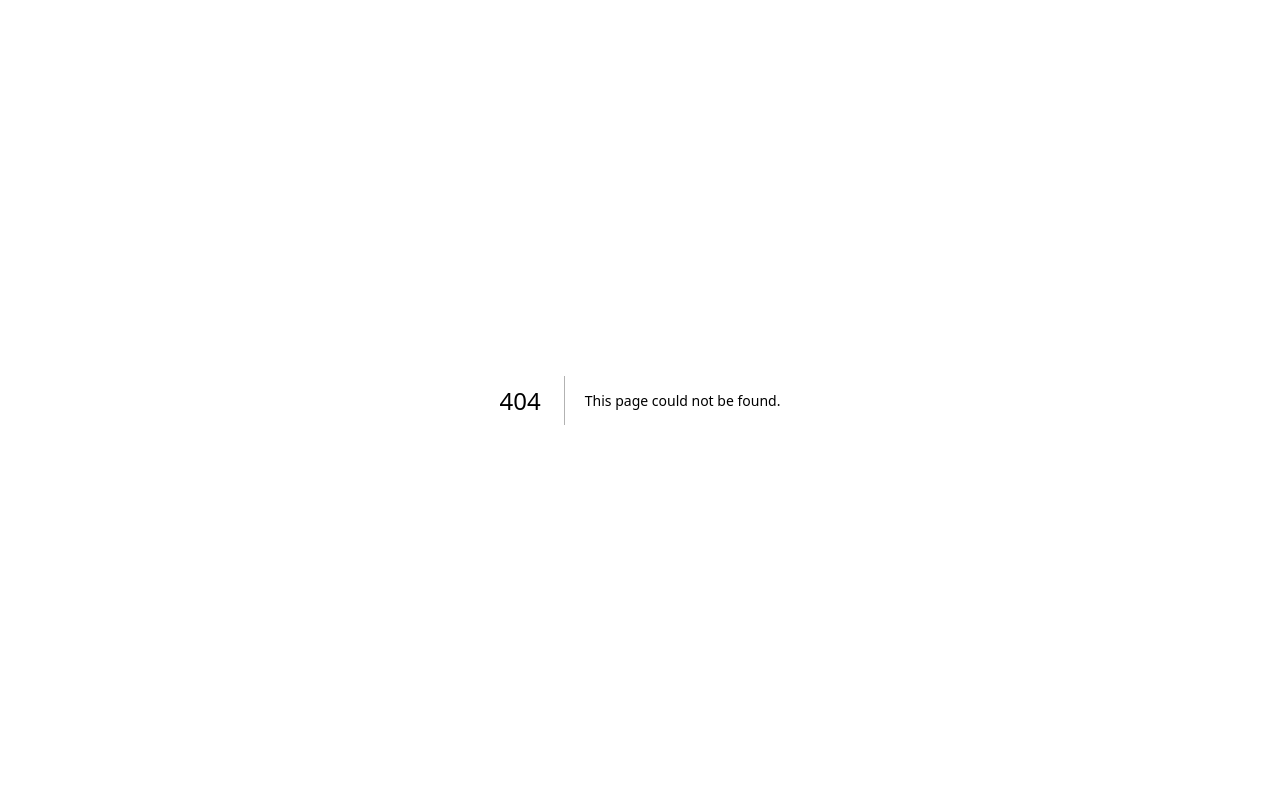
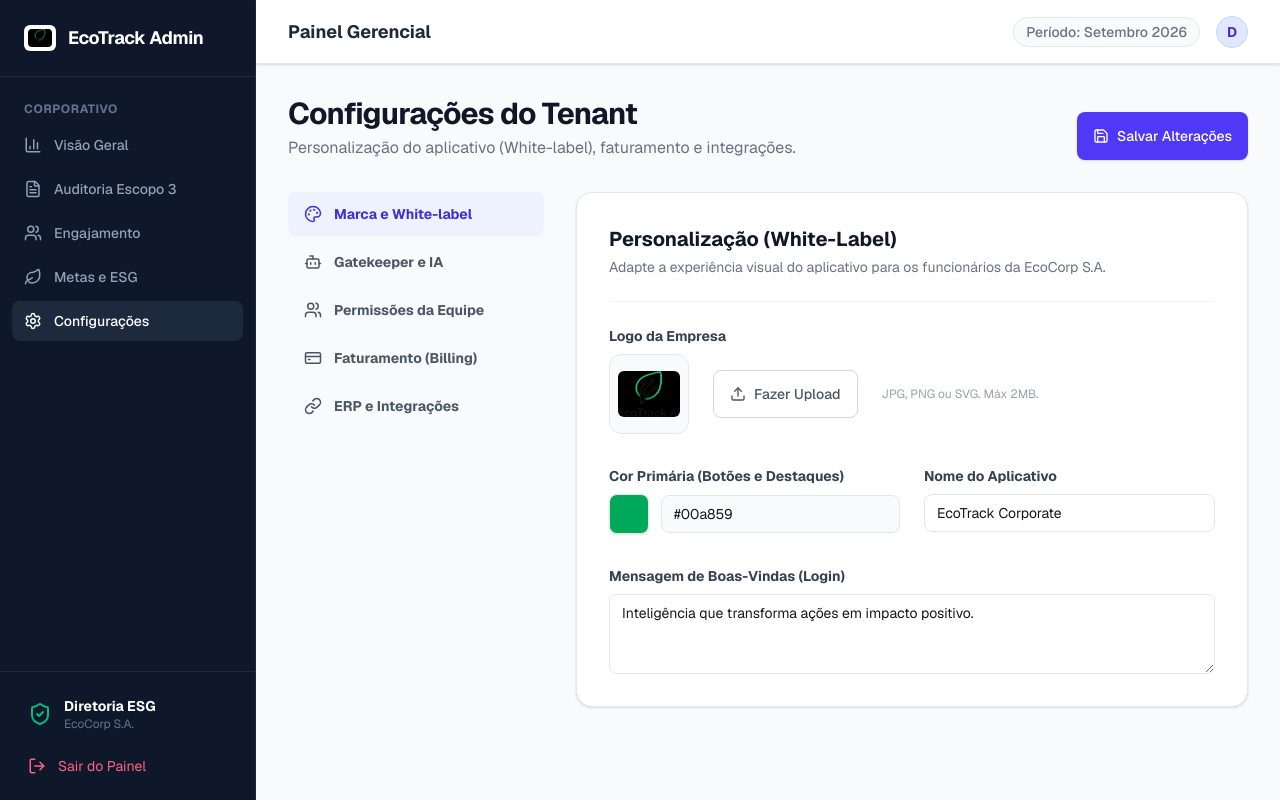
Before and after one commit to willarakaki/ecotrack-frontend, a Next.js app: page /admin/settings in a window 1280 px wide. Before the commit this address had no page. Built offline with nearby package versions, Linux system fonts and the light colour scheme.

Commit message:
feat(admin): create b2b tenant settings and ai configuration panel

```diff
--- /dev/null
+++ b/src/app/(admin)/admin/settings/page.tsx
@@ -0,0 +1,170 @@
+"use client"
+
+import React, { useState } from "react"
+import { Building2, Palette, Shield, Bot, Save, CreditCard, Users, Link as LinkIcon, Upload } from "lucide-react"
+import { Button } from "@/shared/ui/button"
+
+export default function SettingsPage() {
+  const [activeTab, setActiveTab] = useState("whitelabel")
+
+  return (
+    <div className="flex flex-col gap-8 max-w-7xl mx-auto pb-12 h-full">
+
+      {/* Header */}
+      <div className="flex justify-between items-end">
+        <div>
+          <h1 className="text-3xl font-bold text-gray-900 tracking-tight">Configurações do Tenant</h1>
+          <p className="text-gray-500 mt-1">Personalização do aplicativo (White-label), faturamento e integrações.</p>
+        </div>
+        <Button className="bg-indigo-600 hover:bg-indigo-700 text-white shadow-sm">
+          <Save size={16} className="mr-2" /> Salvar Alterações
+        </Button>
+      </div>
+
+      <div className="flex gap-8">
+
+        {/* Sidebar Settings Menu */}
+        <div className="w-64 flex-shrink-0 flex flex-col gap-1">
+          <button
+            onClick={() => setActiveTab("whitelabel")}
+            className={`flex items-center gap-3 px-4 py-3 rounded-lg text-sm font-bold transition-colors ${activeTab === "whitelabel" ? "bg-indigo-50 text-indigo-700" : "text-gray-600 hover:bg-gray-50"}`}
+          >
+            <Palette size={18} /> Marca e White-label
+          </button>
+          <button
+            onClick={() => setActiveTab("ai")}
+            className={`flex items-center gap-3 px-4 py-3 rounded-lg text-sm font-bold transition-colors ${activeTab === "ai" ? "bg-indigo-50 text-indigo-700" : "text-gray-600 hover:bg-gray-50"}`}
+          >
+            <Bot size={18} /> Gatekeeper e IA
+          </button>
+          <button
+            onClick={() => setActiveTab("team")}
+            className={`flex items-center gap-3 px-4 py-3 rounded-lg text-sm font-bold transition-colors ${activeTab === "team" ? "bg-indigo-50 text-indigo-700" : "text-gray-600 hover:bg-gray-50"}`}
+          >
+            <Users size={18} /> Permissões da Equipe
+          </button>
+          <button
+            onClick={() => setActiveTab("billing")}
+            className={`flex items-center gap-3 px-4 py-3 rounded-lg text-sm font-bold transition-colors ${activeTab === "billing" ? "bg-indigo-50 text-indigo-700" : "text-gray-600 hover:bg-gray-50"}`}
+          >
+            <CreditCard size={18} /> Faturamento (Billing)
+          </button>
+          <button
+            onClick={() => setActiveTab("integrations")}
+            className={`flex items-center gap-3 px-4 py-3 rounded-lg text-sm font-bold transition-colors ${activeTab === "integrations" ? "bg-indigo-50 text-indigo-700" : "text-gray-600 hover:bg-gray-50"}`}
+          >
+            <LinkIcon size={18} /> ERP e Integrações
+          </button>
+        </div>
+
+        {/* Content Area */}
+        <div className="flex-1 bg-white rounded-2xl border border-gray-200 shadow-sm p-8 min-h-[500px]">
+
+          {/* Tab: White Label */}
+          {activeTab === "whitelabel" && (
+            <div className="flex flex-col gap-6 animate-in fade-in slide-in-from-bottom-2 duration-300">
+              <div>
+                <h2 className="text-xl font-bold text-gray-900">Personalização (White-Label)</h2>
+                <p className="text-sm text-gray-500 mt-1">Adapte a experiência visual do aplicativo para os funcionários da EcoCorp S.A.</p>
+              </div>
+
+              <div className="flex flex-col gap-4 border-t border-gray-100 pt-6">
+
+                <div className="flex flex-col gap-2">
+                  <label className="text-sm font-bold text-gray-700">Logo da Empresa</label>
+                  <div className="flex items-center gap-6">
+                    <div className="w-20 h-20 bg-gray-50 border border-gray-200 rounded-xl flex items-center justify-center p-2">
+                      <img src="/logo.jpg" alt="Logo" className="max-w-full max-h-full rounded-md" />
+                    </div>
+                    <Button variant="outline" className="bg-white border-gray-300 text-gray-600">
+                      <Upload size={16} className="mr-2" /> Fazer Upload
+                    </Button>
+                    <span className="text-xs text-gray-400">JPG, PNG ou SVG. Máx 2MB.</span>
+                  </div>
+                </div>
+
+                <div className="grid grid-cols-2 gap-6 mt-4">
+                  <div className="flex flex-col gap-2">
+                    <label className="text-sm font-bold text-gray-700">Cor Primária (Botões e Destaques)</label>
+                    <div className="flex items-center gap-3">
+                      <div className="w-10 h-10 rounded-lg bg-[#00a859] border border-gray-200 shadow-sm"></div>
+                      <input type="text" defaultValue="#00a859" className="flex-1 px-3 py-2 text-sm border border-gray-200 rounded-lg bg-gray-50" />
+                    </div>
+                  </div>
+
+                  <div className="flex flex-col gap-2">
+                    <label className="text-sm font-bold text-gray-700">Nome do Aplicativo</label>
+                    <input type="text" defaultValue="EcoTrack Corporate" className="w-full px-3 py-2 text-sm border border-gray-200 rounded-lg focus:ring-2 focus:ring-indigo-500" />
+                  </div>
+                </div>
+
+                <div className="flex flex-col gap-2 mt-4">
+                  <label className="text-sm font-bold text-gray-700">Mensagem de Boas-Vindas (Login)</label>
+                  <textarea
+                    defaultValue="Inteligência que transforma ações em impacto positivo."
+                    className="w-full px-3 py-2 text-sm border border-gray-200 rounded-lg focus:ring-2 focus:ring-indigo-500 min-h-[80px]"
+                  />
+                </div>
+
+              </div>
+            </div>
+          )}
+
+          {/* Tab: Inteligência Artificial */}
+          {activeTab === "ai" && (
+            <div className="flex flex-col gap-6 animate-in fade-in slide-in-from-bottom-2 duration-300">
+              <div>
+                <h2 className="text-xl font-bold text-gray-900">Motor de Inteligência Artificial</h2>
+                <p className="text-sm text-gray-500 mt-1">Configure as políticas do Gatekeeper Anti-Fraude e do Copilot.</p>
+              </div>
+
+              <div className="flex flex-col gap-6 border-t border-gray-100 pt-6">
+
+                <div className="flex items-center justify-between p-4 border border-indigo-100 bg-indigo-50/50 rounded-xl">
+                  <div className="flex flex-col">
+                    <span className="font-bold text-gray-900 flex items-center gap-2"><Bot size={18} className="text-indigo-600" /> Copilot Assistente</span>
+                    <span className="text-sm text-gray-500">Permitir que os funcionários conversem com a IA corporativa.</span>
+                  </div>
+                  <label className="relative inline-flex items-center cursor-pointer">
+                    <input type="checkbox" className="sr-only peer" defaultChecked />
+                    <div className="w-11 h-6 bg-gray-200 peer-focus:outline-none rounded-full peer peer-checked:after:translate-x-full peer-checked:after:border-white after:content-[''] after:absolute after:top-[2px] after:left-[2px] after:bg-white after:border-gray-300 after:border after:rounded-full after:h-5 after:w-5 after:transition-all peer-checked:bg-indigo-600"></div>
+                  </label>
+                </div>
+
+                <div className="flex flex-col gap-3">
+                  <span className="text-sm font-bold text-gray-700">Rigor do Gatekeeper (Validador de Fotos)</span>
+                  <div className="grid grid-cols-3 gap-4">
+                    <div className="border border-gray-200 rounded-xl p-4 cursor-pointer hover:border-indigo-500 transition-colors">
+                      <span className="block font-bold text-gray-900 mb-1">Brandos (Fast)</span>
+                      <span className="text-xs text-gray-500">Aprova maioria das imagens borradas. Usa menos GPU.</span>
+                    </div>
+                    <div className="border-2 border-indigo-500 bg-indigo-50/20 rounded-xl p-4 cursor-pointer relative">
+                      <div className="absolute -top-3 -right-2 bg-indigo-500 text-white text-[10px] font-bold px-2 py-1 rounded-full shadow-sm">Ativo</div>
+                      <span className="block font-bold text-gray-900 mb-1">Moderado</span>
+                      <span className="text-xs text-gray-500">Equilíbrio perfeito entre fricção e prevenção de fraudes.</span>
+                    </div>
+                    <div className="border border-gray-200 rounded-xl p-4 cursor-pointer hover:border-indigo-500 transition-colors">
+                      <span className="block font-bold text-gray-900 mb-1">Rígido (High Trust)</span>
+                      <span className="text-xs text-gray-500">Rejeita qualquer foto sem texto legível ou data.</span>
+                    </div>
+                  </div>
+                </div>
+
+              </div>
+            </div>
+          )}
+
+          {/* Empty states for other tabs */}
+          {["team", "billing", "integrations"].includes(activeTab) && (
+            <div className="flex flex-col items-center justify-center h-full text-center gap-3 animate-in fade-in slide-in-from-bottom-2 duration-300">
+              <Shield size={48} className="text-gray-300" />
+              <h3 className="font-bold text-gray-900">Em Breve</h3>
+              <p className="text-sm text-gray-500 max-w-sm">Esta área estará disponível após o setup inicial da infraestrutura (Sprint 20).</p>
+            </div>
+          )}
+
+        </div>
+      </div>
+    </div>
+  )
+}
--- a/src/app/(admin)/layout.tsx
+++ b/src/app/(admin)/layout.tsx
@@ -15,7 +15,7 @@ export default function AdminLayout({ children }: { children: React.ReactNode })
     { label: "Auditoria Escopo 3", path: "/admin/audit", icon: FileText },
     { label: "Engajamento", path: "/admin/engagement", icon: Users },
     { label: "Metas e ESG", path: "/admin/goals", icon: Leaf },
-    { label: "Configurações", path: "#", icon: Settings },
+    { label: "Configurações", path: "/admin/settings", icon: Settings },
   ]
 
   return (
```
